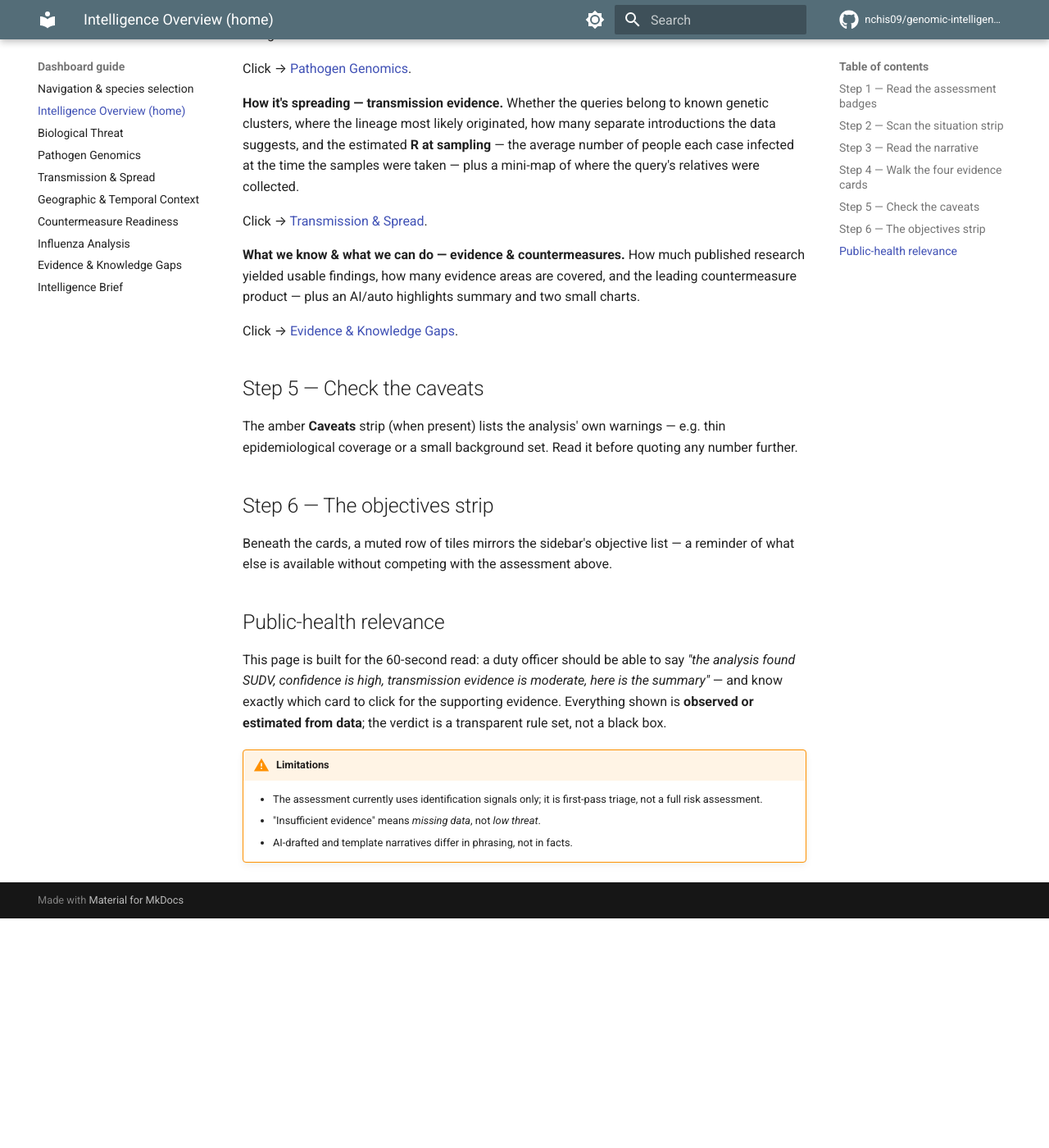
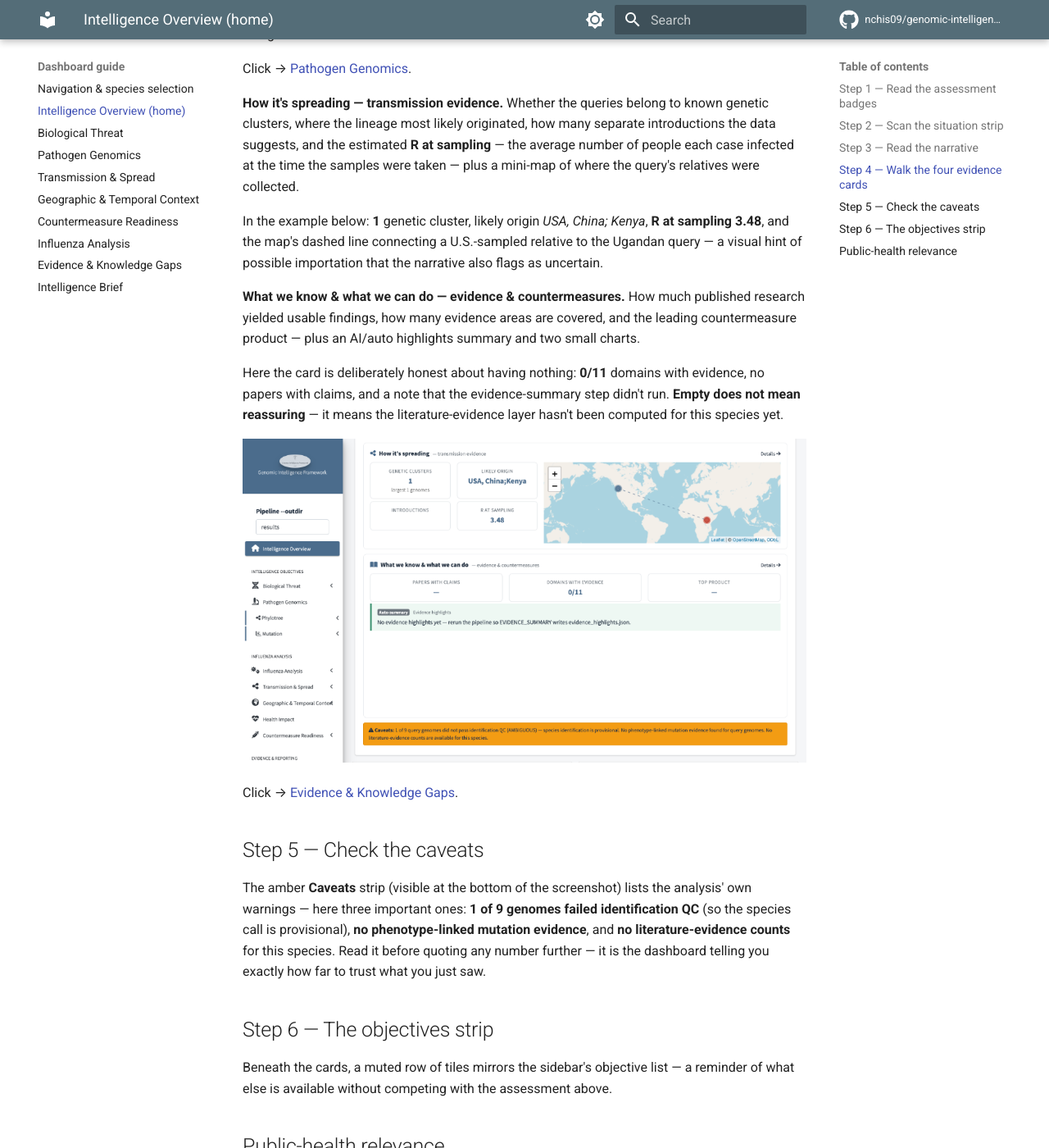
Before and after one commit to nchis09/genomic-intelligence, an MkDocs documentation site: the page built from docs/dashboard/intelligence-overview.md, in a window 1280 px wide and 1400 px high, scrolled down 2879 px. Shown: the whole window at 82% size. Built offline with MkDocs 1.6.1 and Material for MkDocs 9.7.7, drawn with Linux system fonts in a browser that asks for light colours; comment, search, counter and statistics services are not loaded; before the commit the page ends 3999 px from its top, so only the background shows below that; some of the changed text lies outside the part shown.

Commit message:
Add transmission/evidence/caveats screenshot to Intelligence Overview

```diff
--- a/docs/dashboard/intelligence-overview.md
+++ b/docs/dashboard/intelligence-overview.md
@@ -112,22 +112,33 @@ estimated **R at sampling** — the average number of people each case infected
 at the time the samples were taken — plus a mini-map of where the query's
 relatives were collected.
 
-<!-- screenshot: images/home/05-transmission-card.png — transmission stats + mini map -->
-
-Click → [Transmission & Spread](transmission-spread.md).
+In the example below: **1** genetic cluster, likely origin *USA, China;
+Kenya*, **R at sampling 3.48**, and the map's dashed line connecting a
+U.S.-sampled relative to the Ugandan query — a visual hint of possible
+importation that the narrative also flags as uncertain.
 
 **What we know & what we can do — evidence & countermeasures.**
 How much published research yielded usable findings, how many evidence areas
 are covered, and the leading countermeasure product — plus an AI/auto
 highlights summary and two small charts.
 
+Here the card is deliberately honest about having nothing: **0/11** domains
+with evidence, no papers with claims, and a note that the evidence-summary
+step didn't run. **Empty does not mean reassuring** — it means the
+literature-evidence layer hasn't been computed for this species yet.
+
+![Transmission evidence and evidence-and-countermeasures cards, plus the Caveats strip](../images/home/06-transmission-evidence-caveats.png)
+
 Click → [Evidence & Knowledge Gaps](evidence-knowledge-gaps.md).
 
 ## Step 5 — Check the caveats
 
-The amber **Caveats** strip (when present) lists the analysis' own warnings —
-e.g. thin epidemiological coverage or a small background set. Read it before
-quoting any number further.
+The amber **Caveats** strip (visible at the bottom of the screenshot) lists
+the analysis' own warnings — here three important ones: **1 of 9 genomes
+failed identification QC** (so the species call is provisional), **no
+phenotype-linked mutation evidence**, and **no literature-evidence counts**
+for this species. Read it before quoting any number further — it is the
+dashboard telling you exactly how far to trust what you just saw.
 
 ## Step 6 — The objectives strip
 
@@ -138,7 +149,7 @@ above.
 ## Public-health relevance
 
 This page is built for the 60-second read: a duty officer should be able to
-say *"the analysis found SUDV, confidence is high, transmission evidence is
+say *"the analysis found H3N2, confidence is high, transmission evidence is
 moderate, here is the summary"* — and know exactly which card to click for
 the supporting evidence. Everything shown is **observed or estimated from
 data**; the verdict is a transparent rule set, not a black box.
```
Also changed, not shown: docs/images/home/06-transmission-evidence-caveats.png (added).
